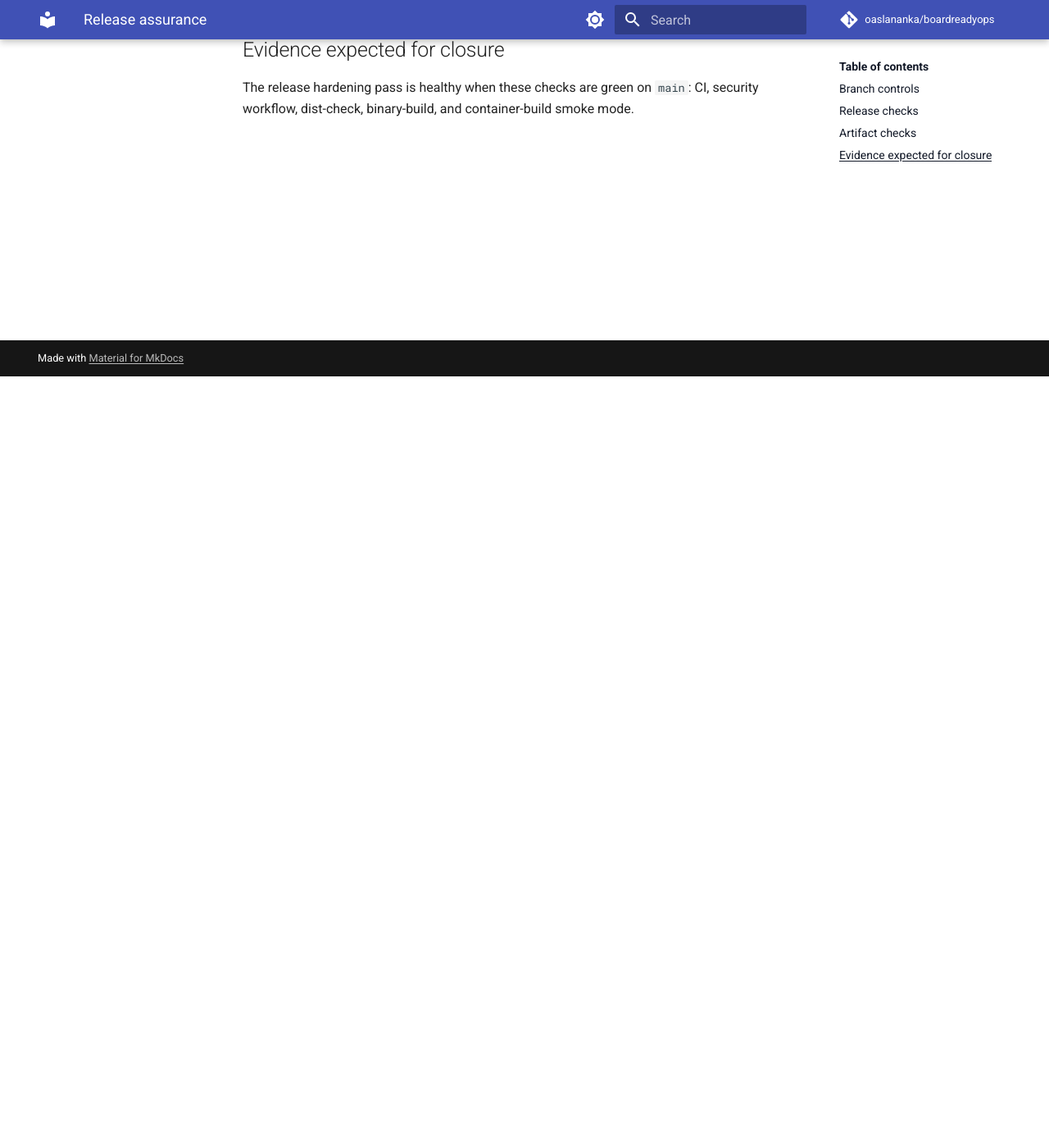
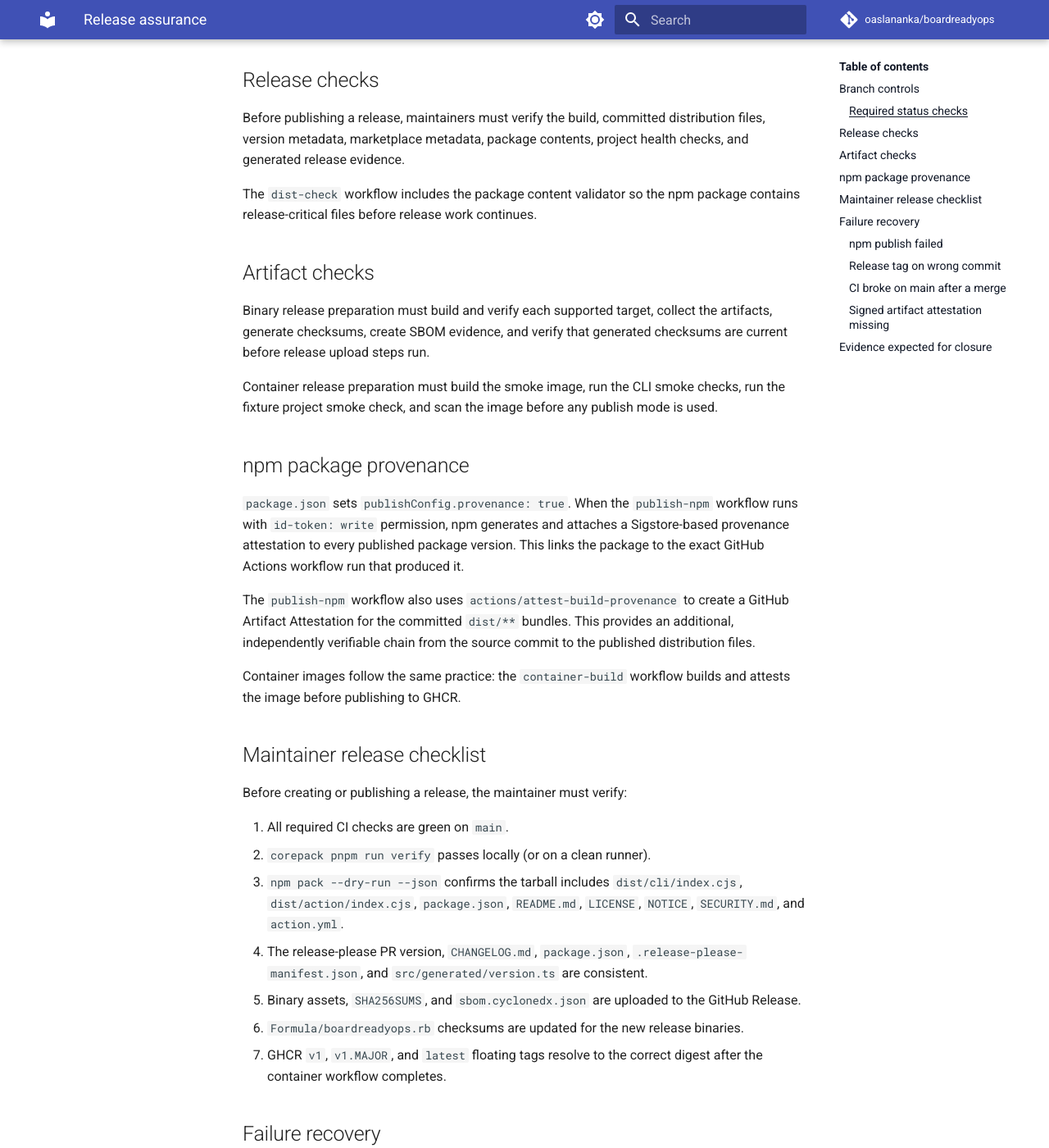
Before and after one commit to renovate-bot/oaslananka-_-boardreadyops, an MkDocs documentation site: the page built from docs/development/release-assurance.md, in a window 1280 px wide and 1400 px high, scrolled down 941 px. Shown: the whole window at 82% size. Built offline with MkDocs 1.6.1 and Material for MkDocs 9.7.7, drawn with Linux system fonts in a browser that asks for light colours; comment, search, counter and statistics services are not loaded; the version menu is left out; some of the changed text lies outside the part shown.

Commit message:
docs: harden release provenance, required checks, and failure recovery
Document the current branch protection state, required CI status checks,
npm package provenance practices, maintainer release checklist, and
failure recovery steps for the governance hardening pass.

Changes:
- docs/development/release-assurance.md: add required status check list
  with current ci.yml job names, document publishConfig.provenance and
  GitHub Artifact Attestations, add maintainer release checklist and
  failure recovery runbook for common release failure scenarios
- MAINTAINERS.md: update governance status to reflect enforce_admins,
  link required checks to release-assurance.md, and record signed-commit
  decision as an explicit documented non-control

Closes #13

Co-authored-by: Copilot <223556219+Copilot@users.noreply.github.com>

```diff
--- a/docs/development/release-assurance.md
+++ b/docs/development/release-assurance.md
@@ -7,6 +7,22 @@ BoardReadyOps releases must be repeatable, reviewable, and easy to audit.
 The `main` branch uses strict required checks, one required approving review, code owner review, stale review dismissal, conversation resolution, linear history, disabled force pushes, disabled deletion, and admin enforcement.
 
 Required commit signatures are not enabled yet. That remains an explicit future hardening decision, not an assumed control.
+
+### Required status checks
+
+The following CI jobs are expected as required status checks on `main`. Maintainers should confirm these match the current `ci.yml` job names when updating branch protection:
+
+- `ci / lint`
+- `ci / typecheck`
+- `ci / test-unit`
+- `ci / test-int (KiCad 10.0, Node 22)`
+- `ci / test-int (KiCad 10.0, Node 24)`
+- `ci / build`
+- `ci / verify-dist`
+- `ci / coverage-gate`
+- `lint-fast`
+
+Jobs that are conditionally skipped (e.g. `ci / mutation`, `ci / test-action`) are not required by default. Update this list when workflow jobs are added, renamed, or removed.
 
 ## Release checks
 
@@ -20,6 +36,53 @@ Binary release preparation must build and verify each supported target, collect
 
 Container release preparation must build the smoke image, run the CLI smoke checks, run the fixture project smoke check, and scan the image before any publish mode is used.
 
+## npm package provenance
+
+`package.json` sets `publishConfig.provenance: true`. When the `publish-npm` workflow runs with `id-token: write` permission, npm generates and attaches a Sigstore-based provenance attestation to every published package version. This links the package to the exact GitHub Actions workflow run that produced it.
+
+The `publish-npm` workflow also uses `actions/attest-build-provenance` to create a GitHub Artifact Attestation for the committed `dist/**` bundles. This provides an additional, independently verifiable chain from the source commit to the published distribution files.
+
+Container images follow the same practice: the `container-build` workflow builds and attests the image before publishing to GHCR.
+
+## Maintainer release checklist
+
+Before creating or publishing a release, the maintainer must verify:
+
+1. All required CI checks are green on `main`.
+2. `corepack pnpm run verify` passes locally (or on a clean runner).
+3. `npm pack --dry-run --json` confirms the tarball includes `dist/cli/index.cjs`, `dist/action/index.cjs`, `package.json`, `README.md`, `LICENSE`, `NOTICE`, `SECURITY.md`, and `action.yml`.
+4. The release-please PR version, `CHANGELOG.md`, `package.json`, `.release-please-manifest.json`, and `src/generated/version.ts` are consistent.
+5. Binary assets, `SHA256SUMS`, and `sbom.cyclonedx.json` are uploaded to the GitHub Release.
+6. `Formula/boardreadyops.rb` checksums are updated for the new release binaries.
+7. GHCR `v1`, `v1.MAJOR`, and `latest` floating tags resolve to the correct digest after the container workflow completes.
+
+## Failure recovery
+
+### npm publish failed
+
+1. Check the `publish-npm` workflow run logs for the exact error.
+2. If the package was partially published (unlikely with npm's atomic publish), verify with `npm view boardreadyops@<version>` and check the `dist-tags`.
+3. If auth failed: rotate `NPM_TOKEN` in the repository secrets and re-run the workflow via `workflow_dispatch`.
+4. If provenance signing failed: confirm the workflow has `id-token: write` and that the npm package on npmjs.org allows trusted publishing from the repository.
+5. If the package version already exists: the workflow will skip publication without error (idempotent check is built in).
+
+### Release tag on wrong commit
+
+1. Do not force-push or delete the tag on `main`. Create a new patch release instead.
+2. If a prerelease tag needs correction before the release is published, delete the tag locally and remotely (`git tag -d vX.Y.Z && git push origin :vX.Y.Z`) and re-tag the correct commit.
+
+### CI broke on main after a merge
+
+1. Do not publish a release until `main` is green.
+2. Open a fix PR with the `fix:` scope, get review, and merge via the standard process.
+3. If the breakage is in a required status check, the automated release-please PR will not be mergeable until the check passes.
+
+### Signed artifact attestation missing
+
+1. Verify the `publish-npm` and `provenance` workflow runs completed successfully.
+2. Run `gh attestation verify dist/cli/index.cjs --repo oaslananka/boardreadyops` to confirm the attestation is queryable.
+3. If missing, re-run the `provenance` workflow via `workflow_dispatch` against the release tag.
+
 ## Evidence expected for closure
 
 The release hardening pass is healthy when these checks are green on `main`: CI, security workflow, dist-check, binary-build, and container-build smoke mode.
```
Also changed, not shown: MAINTAINERS.md (+6 -2 lines).
